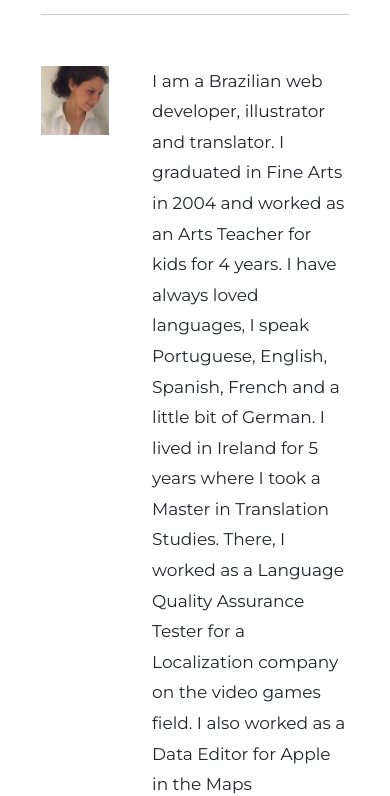
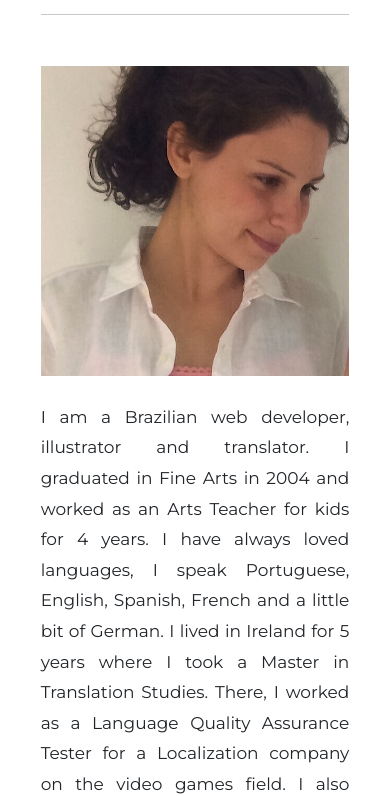
Before and after one commit to GabrielaOliveirabpt/GabrielaOliveirabpt.github.io, a website: page index.html in a window 390 px wide. Shown: the part 6477-7273 px from the top of the page. Drawn offline with nearby package versions, Linux system fonts and the light colour scheme.

Commit message:
fix responsiveness of about me

```diff
--- a/index.html
+++ b/index.html
@@ -30,6 +30,7 @@
         }
         .aboutMe {
             line-height: 1.8;
+            text-align: justify;
         }
     </style>
 
@@ -269,10 +270,11 @@
             <hr>
             <div class="m-5"></div>
             <div class="row">
-                <div class="col-4">
-                    <img src="images/eu.jpg" style="width:80%">
+                <div class="col-md-4">
+                    <img class="w-100" src="images/eu.jpg" >
                 </div>
-                <div class="col-8">
+                <div class="col-md-8">
+                    <br class="d-lg-none d-md-none">
                     <p class="aboutMe">I am a Brazilian web developer, illustrator and translator. I graduated in Fine Arts in 2004 and worked
                         as an Arts Teacher for kids for 4 years. I have always loved languages, I speak Portuguese, English,
                         Spanish, French and a little bit of German. I lived in Ireland for 5 years where I took a Master
```
